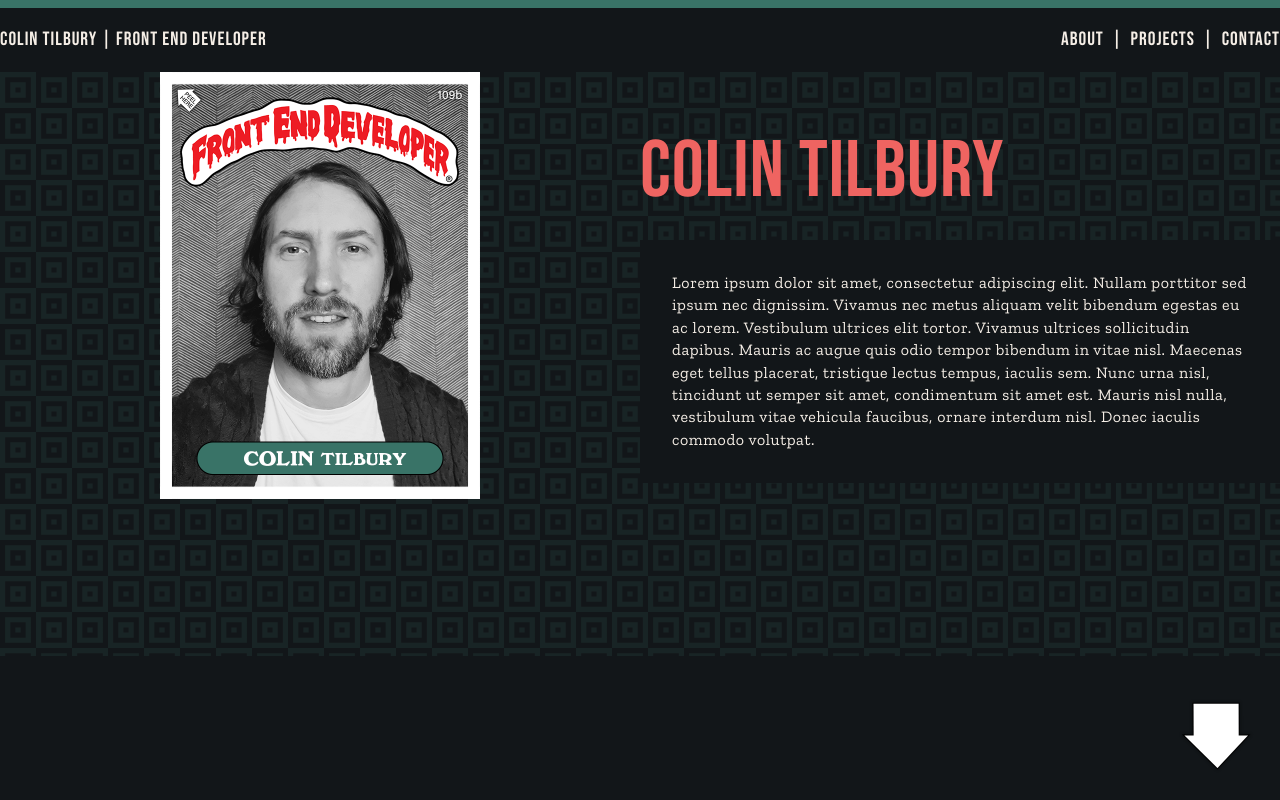
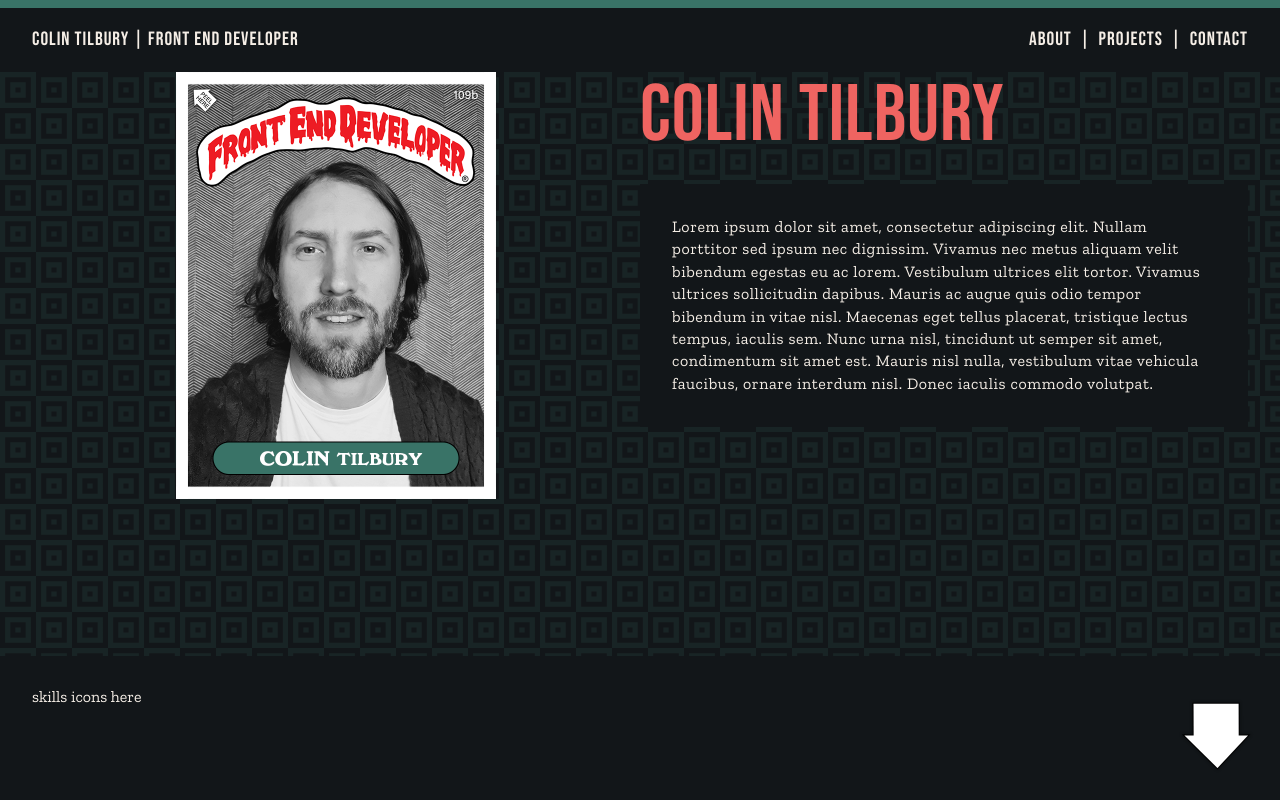
Before and after one commit to ctilbury/portfolio, a Vue app: page / in a window 1280 px wide. Shown: the top 800 px of the page. Built offline with nearby package versions, Linux system fonts and the light colour scheme.

Commit message:
continue responsive layout styling

```diff
--- a/src/App.vue
+++ b/src/App.vue
@@ -10,16 +10,19 @@
       >
         <sticker />
         <about />
+        <div id="skills">skills icons here</div>
       </section>
       <section
         id="projects-section"
         ref="projectsSection"
       >
+        <h2>PROJECTS</h2>
       </section>
       <section
         id="contact-section"
         ref="contactSection"
       >
+        <h2>CONTACT</h2>
       </section>
     </main>
     <scroll-arrows
@@ -54,7 +57,7 @@ export default {
   data() {
     return {
       currentSection: 'about',
-      showArrows: true,
+      showArrows: false,
       showModal: false
     }
   },
--- a/src/assets/styles/base.scss
+++ b/src/assets/styles/base.scss
@@ -13,8 +13,22 @@ html {
   box-sizing: border-box;
 }
 
+html, body {
+  overflow-x: hidden;
+  max-width: 100%;
+}
+
 *, *:before, *:after {
   box-sizing: inherit;
+}
+
+h2 {
+  font-family: 'Bebas Neue', cursive;
+  font-size: 3rem;
+  line-height: 1.1;
+  letter-spacing: 1px;
+  color: $fire-opal;
+  margin: 0 0 1.5rem 0;
 }
 
 p {
--- a/src/assets/styles/layout.scss
+++ b/src/assets/styles/layout.scss
@@ -1,7 +1,27 @@
 #about-section {
   display: grid;
-  grid-template-columns: 1fr;
-  grid-template-rows: repeat(2, auto);
+  grid-template-columns: 2rem auto 2rem;
+  grid-template-rows: repeat(3, auto);
+
+  &::before, &::after {
+    content: '';
+    background-color: $rich-black;
+    grid-row: 3 / 4;
+  }
+
+  &::before {
+    grid-column: 1 / 2;
+  }
+
+  &::after {
+    grid-column: 3 / 4;
+  }
+}
+
+#sticker,
+#about,
+#skills {
+  grid-column: 2 / 3;
 }
 
 #sticker {
@@ -9,31 +29,34 @@
   padding: 9rem 0 4.5rem;
 }
 
+#skills {
+  background-color: $rich-black;
+  padding: 2rem 0;
+}
+
 #projects-section {
   background-color: $hookers-green-transparent;
 }
 
-#content-section {
-  background-color: $rich-black;
-}
-
-
 @media screen and (min-width: 600px) {
-  $gutter-width: 2rem;
-
   section {
     height: 100vh;
   }
 
   #about-section {
-    grid-template-columns: $gutter-width repeat(2, 1fr) $gutter-width;
+    grid-template-columns: 2rem repeat(2, 1fr) 2rem;
     grid-template-rows: auto 9rem;
 
+    &::before, &::after {
+      grid-row: 2 / 3;
+    }
+
+    &::before {
+      grid-column: 1 / 2;
+    }
+
     &::after {
-      content: '';
-      background-color: $rich-black;
-      grid-column: 1 / 5;
-      grid-row: 2 / 3;
+      grid-column: 4 / 5;
     }
   }
 
@@ -47,9 +70,13 @@
     grid-column: 3 / 4;
     padding-top: 4.5rem;
   }
+
+  #skills {
+    grid-column: 2 / 4;
+  }
 }
 
-@media screen and (min-width: 1280px) {
+@media screen and (min-width: 1344px) {
   $max-container-width: 1280px;
   $gutter-width: calc((100vw - $max-container-width) / 2);
 
--- a/src/components/About.vue
+++ b/src/components/About.vue
@@ -13,9 +13,9 @@ export default {
 
 <style lang="scss" scoped>
 
-#about {
-  margin-top: 3.5rem;
-}
+// #about {
+//   margin-top: 3.5rem;
+// }
 
 h1 {
   font-family: 'Bebas Neue', cursive;
--- a/src/components/HeaderBar.vue
+++ b/src/components/HeaderBar.vue
@@ -60,6 +60,8 @@ header {
   background-color: $rich-black;
   border-top: 0.5rem $hookers-green solid;
   z-index: 5;
+  display: grid;
+  grid-template-columns: 2rem auto 2rem;
 }
 
 .header-wrap {
@@ -67,7 +69,7 @@ header {
   display: flex;
   align-items: center;
   justify-content: space-between;
-  padding: 0 2rem;
+  grid-column: 2 / 3;
 }
 
 nav {
@@ -100,7 +102,7 @@ nav {
   }
 }
 
-@media screen and (min-width: 1280px) {
+@media screen and (min-width: 1344px) {
 
   $max-container-width: 1280px;
   $gutter-width: calc((100vw - $max-container-width) / 2);
@@ -108,13 +110,7 @@ nav {
   header {
     display: grid;
     grid-template-columns: $gutter-width auto $gutter-width;
-}
-
-  .header-wrap {
-    grid-column: 2 / 3;
-    padding: 0;
   }
-
 }
 
 </style>
--- a/src/components/Sticker.vue
+++ b/src/components/Sticker.vue
@@ -103,6 +103,7 @@ export default {
   width: 5rem;
   opacity: 0;
   animation: arrowBounce 2s 3s 1 ease-in-out; // duration 2s, delay 3s, 1 repeat
+  display: none;
 }
 
 @media screen and (min-width: 600px) {
```
